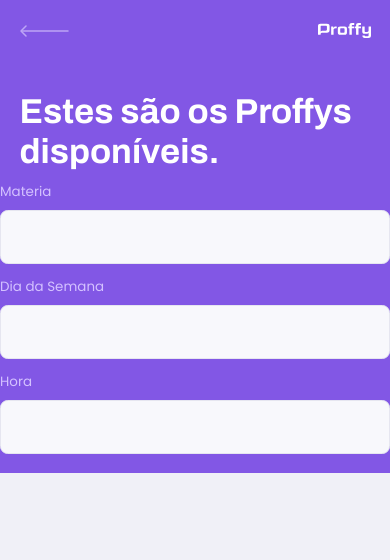
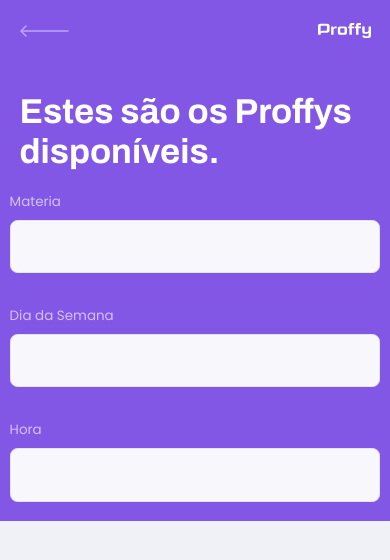
Before and after one commit to Gustavo-Zamai/Proffy, a React (Create React App) app: page /study in a window 390 px wide. Shown: the top 560 px of the page. Built offline with nearby package versions, Linux system fonts and the light colour scheme.

Commit message:
Add padding to mobile input

```diff
--- a/src/pages/TeacherList/style.css
+++ b/src/pages/TeacherList/style.css
@@ -16,6 +16,7 @@
 
 #search-teachers .input-block {
     position: relative;
+    padding: 1rem;;
 }
 
 #search-teachers .input-block + .input-block {
```
